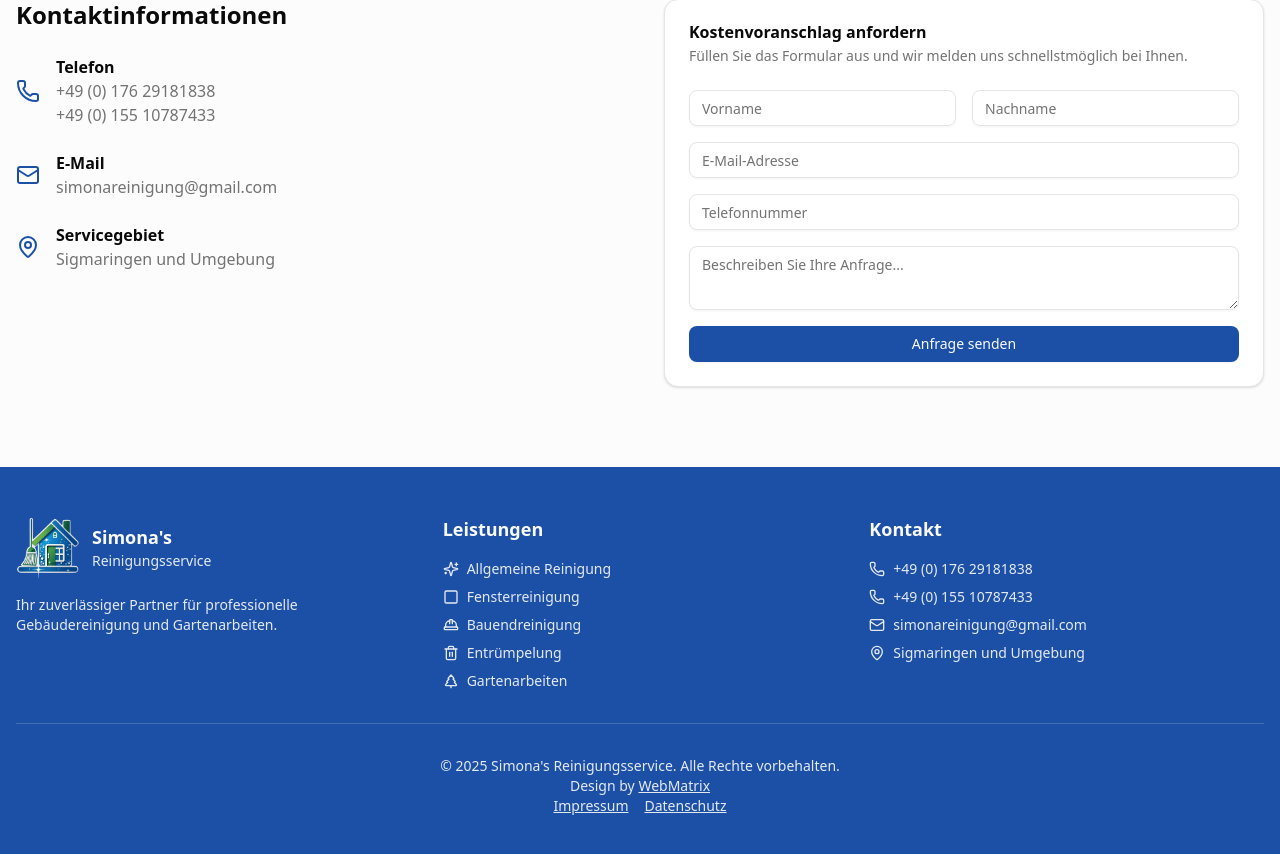
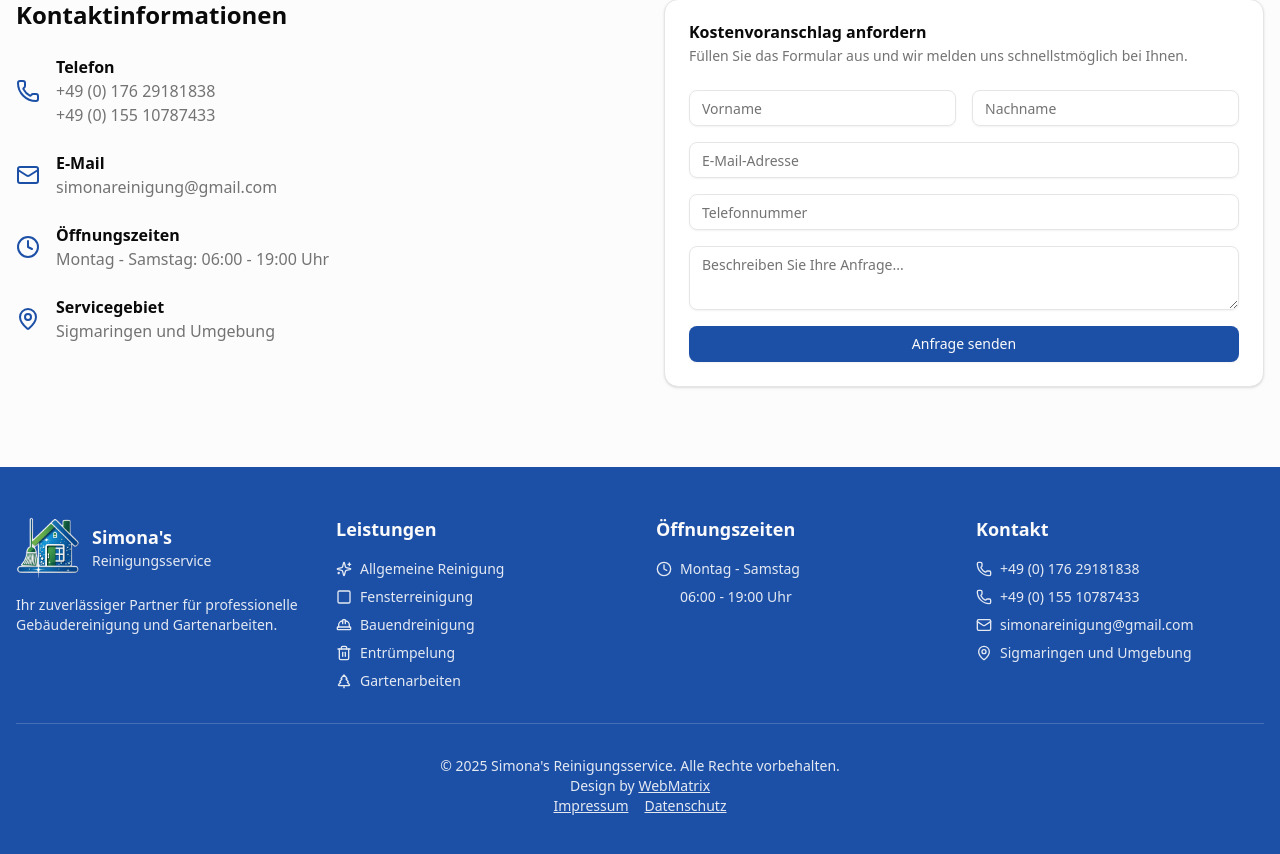
Before and after one commit to ashukuro/simonas-service, a React (Vite) app: page / in a window 1280 px wide. Shown: the part 2628-3482 px from the top of the page. Built offline with nearby package versions, Linux system fonts and the light colour scheme.

Commit message:
`Added Clock icon and opening hours to Home page and Layout component`

```diff
--- a/src/App.jsx
+++ b/src/App.jsx
@@ -22,7 +22,8 @@ import {
   Square,
   HardHat,
   CheckCircle,
-  ArrowUp
+  ArrowUp,
+  Clock
 } from 'lucide-react';
 import logo from './assets/simonas_reinigungsservice_logo.png';
 import './App.css';
@@ -197,6 +198,7 @@ const Home = () => {
                 <div className="space-y-6">
                   <div className="flex items-center gap-4"><Phone className="w-6 h-6 text-primary" /><div><p className="font-semibold">Telefon</p><p className="text-muted-foreground">+49 (0) 176 29181838</p><p className="text-muted-foreground">+49 (0) 155 10787433</p></div></div>
                   <div className="flex items-center gap-4"><Mail className="w-6 h-6 text-primary" /><div><p className="font-semibold">E-Mail</p><p className="text-muted-foreground">simonareinigung@gmail.com</p></div></div>
+                  <div className="flex items-center gap-4"><Clock className="w-6 h-6 text-primary" /><div><p className="font-semibold">Öffnungszeiten</p><p className="text-muted-foreground">Montag - Samstag: 06:00 - 19:00 Uhr</p></div></div>
                   <div className="flex items-center gap-4"><MapPin className="w-6 h-6 text-primary" /><div><p className="font-semibold">Servicegebiet</p><p className="text-muted-foreground">Sigmaringen und Umgebung</p></div></div>
                 </div>
               </div>
@@ -302,7 +304,7 @@ const Layout = ({ children }) => {
       {/* Footer */}
       <footer className="bg-primary text-primary-foreground py-12">
         <div className="container mx-auto px-4">
-          <div className="grid md:grid-cols-3 gap-8">
+          <div className="grid md:grid-cols-4 gap-8">
             <div>
               <div className="flex items-center space-x-3 mb-4">
                 <img src={logo} alt="Simona's Reinigungsservice Logo" className="h-16 w-16" />
@@ -324,6 +326,13 @@ const Layout = ({ children }) => {
                 <li className="flex items-center gap-2"><Trash2 className="w-4 h-4" />Entrümpelung</li>
                 <li className="flex items-center gap-2"><TreePine className="w-4 h-4" />Gartenarbeiten</li>
               </ul>
+            </div>
+            <div>
+              <h5 className="font-bold text-lg mb-4">Öffnungszeiten</h5>
+              <div className="space-y-2 text-sm opacity-90">
+                <p className="flex items-center gap-2"><Clock className="w-4 h-4" />Montag - Samstag</p>
+                <p className="ml-6">06:00 - 19:00 Uhr</p>
+              </div>
             </div>
             <div>
               <h5 className="font-bold text-lg mb-4">Kontakt</h5>
```
